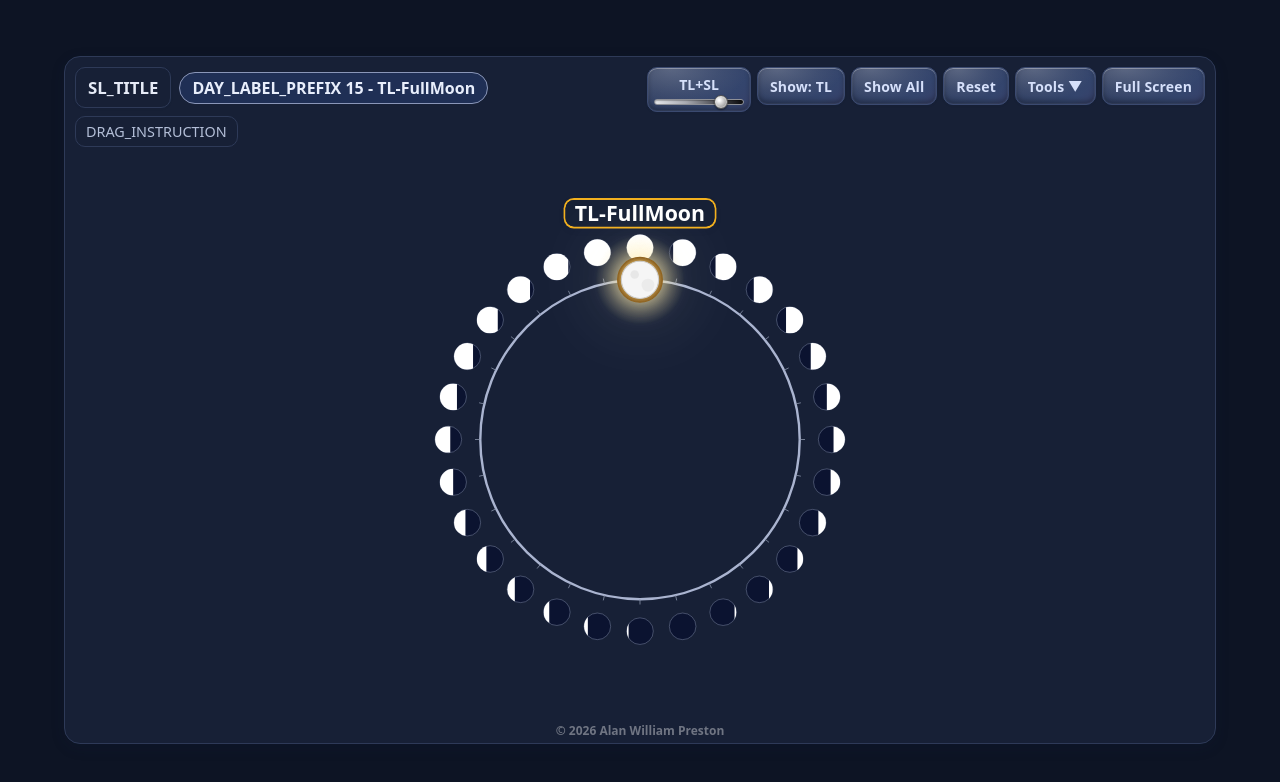
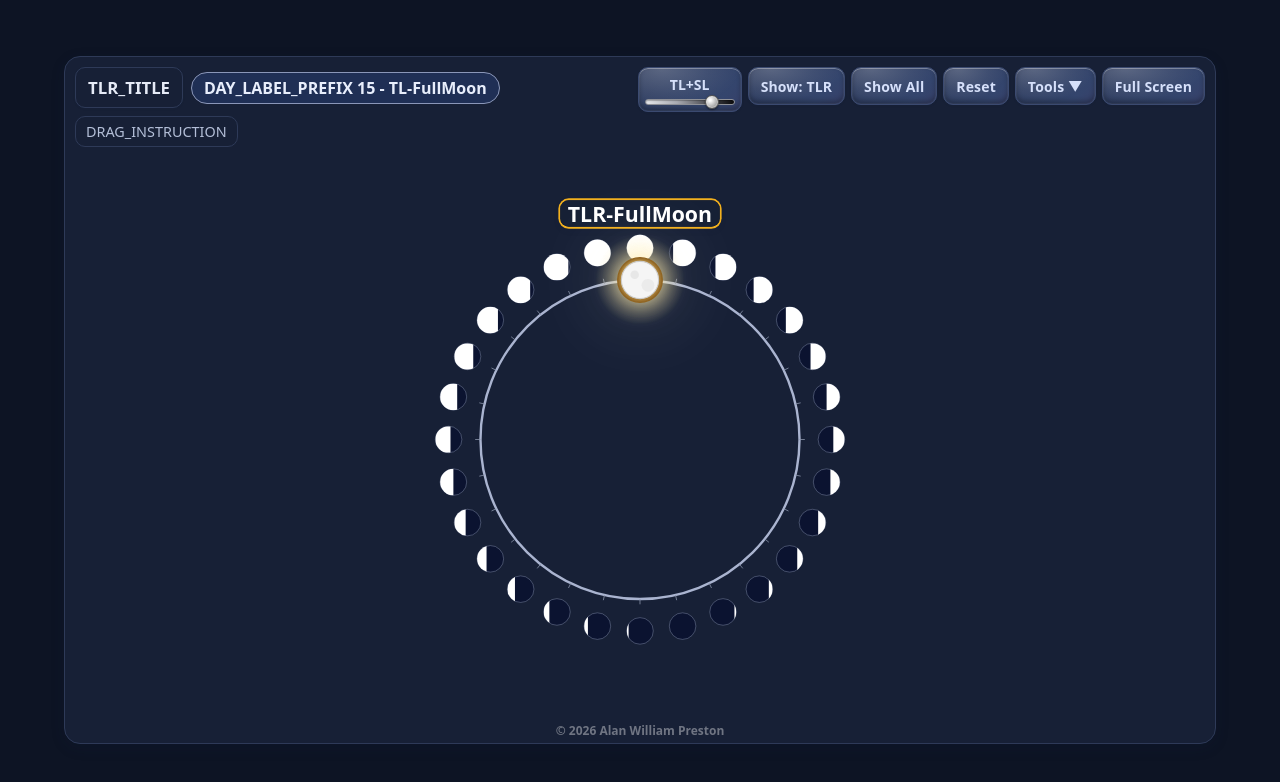
Before and after one commit to Conceptionary/conceptionary-app, a plain HTML site: page templates/logographic/LOG-CR-LUN-Generic.html in a window 1280 px wide. Drawn offline with Linux system fonts and the light colour scheme.

Commit message:
20261117 LOG-CR-LUN-Generic LUNAR Phases
   swapped out wrong code ( ROM version )

```diff
--- a/templates/logographic/LOG-CR-LUN-Generic.html
+++ b/templates/logographic/LOG-CR-LUN-Generic.html
@@ -4,7 +4,7 @@
 <head>
     <meta charset="UTF-8">
     <meta name="viewport" content="width=device-width, initial-scale=1.0">
-    <title>Lunar Cycle — Phonographic — Generic</title>
+    <title>LOG-CR-LUN Generic</title>
     <style>
         body {
             font-family: Arial, sans-serif;
@@ -474,12 +474,17 @@ html[data-scheme="night"] .moon-phase-icon circle[fill="#ffffff"] { fill: #fffff
         <input type="text" id="quizInput" placeholder="QUIZ_PLACEHOLDER">
         <button id="quizCheck">QUIZ_BUTTON_LABEL</button>
         <div id="quizFeedback"></div>
+    <div id="quizDiacriticNote" style="font-size:10px;color:#888;text-align:center;margin-top:6px;padding-top:6px;border-top:1px solid #eee;"></div>
     </div>
 
     <script>
 
     // =====================================================================
-    // LANGUAGE CONFIGURATION BLOCK
+    // =====================================================================
+// LOGOGRAPHIC VARIANT — 4-level cycle: TLR (default) → TL → SL → Quiz
+// Quiz tests TLR (romanized) reproduction with diacritic normalization.
+// =====================================================================
+// LANGUAGE CONFIGURATION BLOCK
     // To create a new language pair, replace ALL values in this section.
     // SL = Source Language  |  TL = Target Language (language being learned)
     //
@@ -493,11 +498,18 @@ html[data-scheme="night"] .moon-phase-icon circle[fill="#ffffff"] { fill: #fffff
     const LANG = {
 
         // --- Title cycle (click title box to cycle) ----------------------
+        // Title cycle: TLR (default) → TL → SL → TLR. See "Logographic
+        // UI Conventions" in Conceptionary_Template_Definitions.md.
+        // Previously this array's first element was the literal string
+        // "LOG-CR-LUN Generic" (a disconnected placeholder shown by
+        // default on load) sitting before three otherwise-correctly-
+        // ordered TLR/TL/SL elements — removed, so TLR now correctly
+        // becomes the default.
         titles: [
-            "SL_TITLE",          // e.g. "28-Day Lunar Cycle"
-            "TL_TITLE",          // e.g. "28-Tage-Mondzyklus"
-            "SL_TITLE / TL_TITLE"
-        ],
+        "TLR_TITLE",
+        "TL_TITLE",
+        "SL_TITLE"
+    ],
 
         // --- UI strings --------------------------------------------------
         drag_instruction:      "DRAG_INSTRUCTION",       // e.g. "Drag the moon around to explore the lunar cycle!"
@@ -514,23 +526,34 @@ html[data-scheme="night"] .moon-phase-icon circle[fill="#ffffff"] { fill: #fffff
         quiz_wrong:             "QUIZ_WRONG",             // e.g. "Try again"
         reset_label:        "RESET_LABEL",         // e.g. "Reset"
         move_hint:          "MOVE_HINT",           // e.g. "You can move this"  (shown for 5 seconds each time the Quiz opens)
+        show_tlr_label:     "SHOW_TLR_LABEL",      // e.g. "Show: TLR"  (the layer button; leave as is to keep the English label)
         show_tl_label:      "SHOW_TL_LABEL",       // e.g. "Show: TL"
         show_sl_label:      "SHOW_SL_LABEL",       // e.g. "Show: SL"
+    // --- Diacritic / romanization normalization --------------------------
+    // Shown near the quiz input so learners know they can type plain vowels.
+    diacritic_instructions: "DIACRITIC_INSTRUCTIONS",
+    // e.g. "Tip: macrons (ā→a, ō→o) may be typed as plain vowels."
+    diacritic_map: [
+        // ["ā","a"], ["ī","i"], ["ū","u"], ["ē","e"], ["ō","o"]
+    ],
+    collapse_double_vowels: false,
+    // Optional pairs of letters to treat as one when checking (a language that spells a long vowel two ways), e.g. ["ou","o"], ["ei","e"]. Applied to the typed answer AND the right answer.
+    digraph_map: [],
 
         // --- Vocabulary data (8 lunar phases) -------------------------------
-        // Format: [ SL phrase, TL phrase, Quiz question, Day (1-28), Angle (0-360°) ]
+        // Format: [ SL phrase, TL phrase, TLR phrase, Quiz question, Day (1-28), Angle (0-360°) ]
         // Angle 0° = top of circle, increases clockwise.
         // Day determines the moon-phase icon shown at that position on the
         // ring (1=new moon, 14-15=full moon, etc. — standard 28-day cycle).
         lunarData: [
-            ["SL-NewMoon",        "TL-NewMoon",        "QUIZ-NewMoon",        1,  180  ],
-            ["SL-WaxingCrescent", "TL-WaxingCrescent", "QUIZ-WaxingCrescent", 3,  205.7],
-            ["SL-FirstQuarter",   "TL-FirstQuarter",   "QUIZ-FirstQuarter",   7,  257.1],
-            ["SL-WaxingGibbous",  "TL-WaxingGibbous",  "QUIZ-WaxingGibbous",  10, 295.7],
-            ["SL-FullMoon",       "TL-FullMoon",       "QUIZ-FullMoon",       15, 0    ],
-            ["SL-WaningGibbous",  "TL-WaningGibbous",  "QUIZ-WaningGibbous",  19, 51.4 ],
-            ["SL-ThirdQuarter",   "TL-ThirdQuarter",   "QUIZ-ThirdQuarter",   22, 90   ],
-            ["SL-WaningCrescent", "TL-WaningCrescent", "QUIZ-WaningCrescent", 26, 154.3]
+            ["SL-NewMoon", "TL-NewMoon", "TLR-NewMoon", "QUIZ-NewMoon",        1,  180  ],
+            ["SL-WaxingCrescent", "TL-WaxingCrescent", "TLR-WaxingCrescent", "QUIZ-WaxingCrescent", 3,  205.7],
+            ["SL-FirstQuarter", "TL-FirstQuarter", "TLR-FirstQuarter", "QUIZ-FirstQuarter",   7,  257.1],
+            ["SL-WaxingGibbous", "TL-WaxingGibbous", "TLR-WaxingGibbous", "QUIZ-WaxingGibbous",  10, 295.7],
+            ["SL-FullMoon", "TL-FullMoon", "TLR-FullMoon", "QUIZ-FullMoon",       15, 0    ],
+            ["SL-WaningGibbous", "TL-WaningGibbous", "TLR-WaningGibbous", "QUIZ-WaningGibbous",  19, 51.4 ],
+            ["SL-ThirdQuarter", "TL-ThirdQuarter", "TLR-ThirdQuarter", "QUIZ-ThirdQuarter",   22, 90   ],
+            ["SL-WaningCrescent", "TL-WaningCrescent", "TLR-WaningCrescent", "QUIZ-WaningCrescent", 26, 154.3]
         ],
         // Index of the item to display on first load (0-based).
         // Full Moon (index 4) is a sensible default starting point.
@@ -538,6 +561,26 @@ html[data-scheme="night"] .moon-phase-icon circle[fill="#ffffff"] { fill: #fffff
     };
     // =====================================================================
     // END OF LANGUAGE CONFIGURATION BLOCK
+
+// --- Answer normalization (diacritic-tolerant for TLR quiz answers) ---
+const AnswerUtils = {
+    normalize: function(text) {
+        let t = text.toLowerCase();
+        LANG.diacritic_map.forEach(([accented, plain]) => {
+            t = t.split(accented).join(plain);
+        });
+        (LANG.digraph_map || []).forEach(([a, b]) => { t = t.split(a).join(b); });
+        if (LANG.collapse_double_vowels) {
+            t = t.replace(/aa/g,'a').replace(/ee/g,'e').replace(/ii/g,'i')
+                 .replace(/oo/g,'o').replace(/uu/g,'u');
+        }
+        return t.replace(/\s+/g,' ').trim().toLowerCase();
+    },
+    checkAnswer: function(userInput, correct) {
+        return this.normalize(userInput) === this.normalize(correct);
+    }
+};
+
     // No language-specific content appears below this line.
     // =====================================================================
 
@@ -549,9 +592,11 @@ html[data-scheme="night"] .moon-phase-icon circle[fill="#ffffff"] { fill: #fffff
     document.getElementById('toggle-learned').textContent   = LANG.hide_all_label;
     document.getElementById('quizInput').placeholder        = LANG.quiz_placeholder;
     document.getElementById('quizCheck').textContent        = LANG.quiz_button;
+    const _dNote = document.getElementById('quizDiacriticNote');
+    if (_dNote) _dNote.textContent = LANG.diacritic_instructions;
     document.getElementById('display-all-btn').textContent  = LANG.display_all_label;
     document.getElementById('day-indicator').textContent    =
-        `${LANG.day_label_prefix} ${LANG.lunarData[LANG.initialIndex][3]} - ${LANG.lunarData[LANG.initialIndex][1]}`;
+        `${LANG.day_label_prefix} ${LANG.lunarData[LANG.initialIndex][4]} - ${LANG.lunarData[LANG.initialIndex][1]}`;
 
     // --- Runtime state -----------------------------------------------------
     const lunarData = LANG.lunarData;
@@ -714,8 +759,7 @@ html[data-scheme="night"] .moon-phase-icon circle[fill="#ffffff"] { fill: #fffff
     // -6 default offset pushed its box past the viewBox's bottom edge
     // (91 to 115, when the visible area only goes to 100), where the
     // container's overflow:hidden clipped it entirely. Given its own
-    // inward offset here, the same way Full Moon already had one. (Found
-    // and fixed on LOG-CR-LUN first; same geometry, so applies here too.)
+    // inward offset here, the same way Full Moon already had one.
     // Per Alan's coordinate-tool readings (2026-07-23): absolute x,y
     // target for each item's box CENTER, replacing the ring-computed
     // default position entirely for these 8 (all of them). {xOffset,
@@ -740,7 +784,7 @@ html[data-scheme="night"] .moon-phase-icon circle[fill="#ffffff"] { fill: #fffff
         const c = { x: 50, y: 50 }, baseRadius = 47;
 
         lunarData.forEach((item, index) => {
-            const dayAngle = (((item[3] - 1) * (360/28)) + 180 - 90) * Math.PI / 180;
+            const dayAngle = (((item[4] - 1) * (360/28)) + 180 - 90) * Math.PI / 180;
             const ringX = c.x + baseRadius * Math.cos(dayAngle);
             const ringY = c.y + baseRadius * Math.sin(dayAngle);
 
@@ -789,7 +833,7 @@ html[data-scheme="night"] .moon-phase-icon circle[fill="#ffffff"] { fill: #fffff
             div.style.cursor     = 'pointer';
             div.style.lineHeight = '1.1';
             div.style.fontWeight = 'normal';
-            div.textContent = item[1]; // start with TL
+            div.textContent = item[2]; // start with TLR
             fo.appendChild(div);
 
             if (learnedItems[index]) fo.classList.add('learned');
@@ -815,6 +859,7 @@ html[data-scheme="night"] .moon-phase-icon circle[fill="#ffffff"] { fill: #fffff
                     const current = div.textContent.trim();
                     if (current === tlText)      { div.textContent = slText; div.style.fontSize = '3.2px'; }
                     else if (current === slText) { showQuiz(idx); }
+                    else                          { div.textContent = tlText; div.style.fontSize = '3.5px'; } // TLR → TL
                 }
             });
 
@@ -835,7 +880,7 @@ html[data-scheme="night"] .moon-phase-icon circle[fill="#ffffff"] { fill: #fffff
         const norm = ((angle % 360) + 360) % 360;
         let closest = 0, minDiff = 360;
         lunarData.forEach((item, i) => {
-            let diff = Math.abs(norm - item[4]);
+            let diff = Math.abs(norm - item[5]);
             if (diff > 180) diff = 360 - diff;
             if (diff < minDiff) { minDiff = diff; closest = i; }
         });
@@ -884,7 +929,7 @@ html[data-scheme="night"] .moon-phase-icon circle[fill="#ffffff"] { fill: #fffff
         if (!displayAllMode) {
             const item = lunarData[phaseIndex];
             document.getElementById('day-indicator').textContent =
-                `${LANG.day_label_prefix} ${item[3]} - ${item[1]}`;
+                `${LANG.day_label_prefix} ${item[4]} - ${item[1]}`;
         }
     }
 
@@ -892,7 +937,7 @@ html[data-scheme="night"] .moon-phase-icon circle[fill="#ffffff"] { fill: #fffff
     function showQuiz(index) {
         currentQuizIndex = index;
         const qc = document.getElementById('quizContainer');
-        document.getElementById('quizInput').placeholder = lunarData[index][2];
+        document.getElementById('quizInput').placeholder = lunarData[index][3];
         document.getElementById('quizInput').value = '';
         document.getElementById('quizFeedback').textContent = '';
         qc.style.display = 'block';
@@ -902,10 +947,10 @@ html[data-scheme="night"] .moon-phase-icon circle[fill="#ffffff"] { fill: #fffff
     function checkQuizAnswer() {
         if (currentQuizIndex < 0) return;
         const input   = document.getElementById('quizInput').value.trim();
-        const correct = lunarData[currentQuizIndex][1];
+        const correct = lunarData[currentQuizIndex][2] // TLR;
         const fb      = document.getElementById('quizFeedback');
 
-        if (input.toLowerCase() === correct.toLowerCase()) {
+        if (AnswerUtils.checkAnswer(input, correct)) {
             fb.textContent = LANG.quiz_correct;
             fb.style.color = '#4ade80';
             learnedItems[currentQuizIndex] = true;
@@ -933,7 +978,7 @@ html[data-scheme="night"] .moon-phase-icon circle[fill="#ffffff"] { fill: #fffff
 
     function positionFrameOnPhase(phaseIndex) {
         const c = { x: 50, y: 50 }, r = 30;
-        const angle = (lunarData[phaseIndex][4] - 90) * Math.PI / 180;
+        const angle = (lunarData[phaseIndex][5] - 90) * Math.PI / 180;
         const x = c.x + r * Math.cos(angle), y = c.y + r * Math.sin(angle);
         const frame = document.getElementById('draggableFrame');
         frame.setAttribute('transform', `translate(${x - 50}, ${y - 20})`);
@@ -942,6 +987,10 @@ html[data-scheme="night"] .moon-phase-icon circle[fill="#ffffff"] { fill: #fffff
     }
 
     // --- Quiz container drag-anywhere ------------------------------------
+    // Per Alan's request: the quiz container can be clicked and dragged to
+    // any position on screen. Excludes the input/button so normal clicking
+    // and typing inside the quiz still work — only the container's own
+    // background/padding area starts a drag.
     function makeQuizDraggable() {
         const qc = document.getElementById('quizContainer');
         let qDragging = false, offsetX = 0, offsetY = 0;
@@ -1072,8 +1121,13 @@ html[data-scheme="night"] .moon-phase-icon circle[fill="#ffffff"] { fill: #fffff
             frame.style.cursor = 'grab';
             if (window.__cmpSpeak) window.__cmpSpeak(currentDay);   // the word is spoken; no snap on release (standing preference across Circular templates)
             // Snap-to-nearest-marker on release removed per Alan's
-            // standing preference across Circular templates. Matching
-            // LOG-CR-LUN, which already had this fix.
+            // explicit request (standing preference across Circular
+            // templates) — the frame now simply stays wherever the
+            // cursor released it, rather than jumping to the exact
+            // position of the closest marker. currentDay/the vocabulary
+            // display were already kept correctly up to date continuously
+            // during the drag itself (in dragMove), so nothing functional
+            // is lost by removing this — only the frame's own snap-back.
             if (e) { e.preventDefault(); e.stopPropagation(); }
         }
 
```
